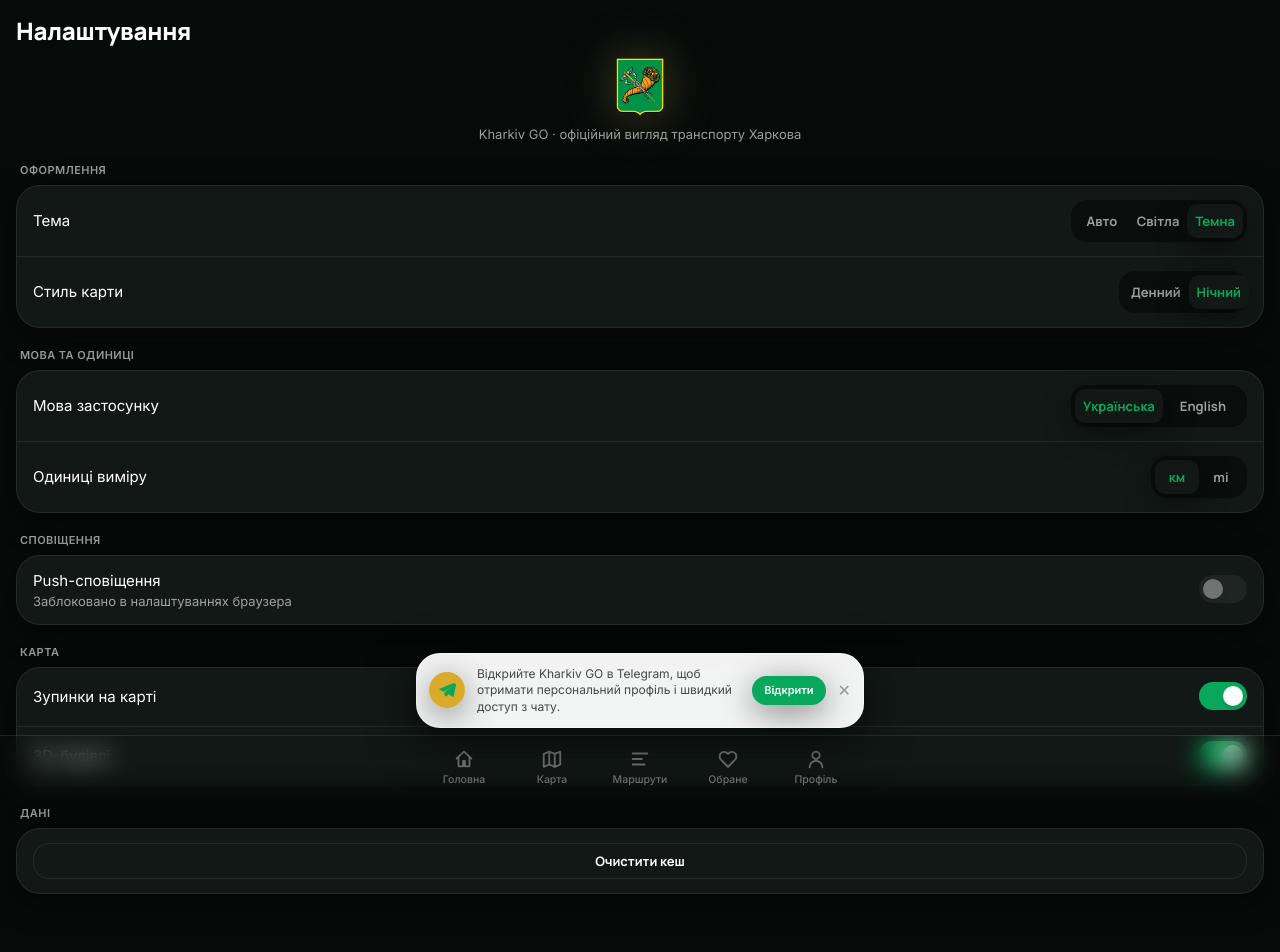
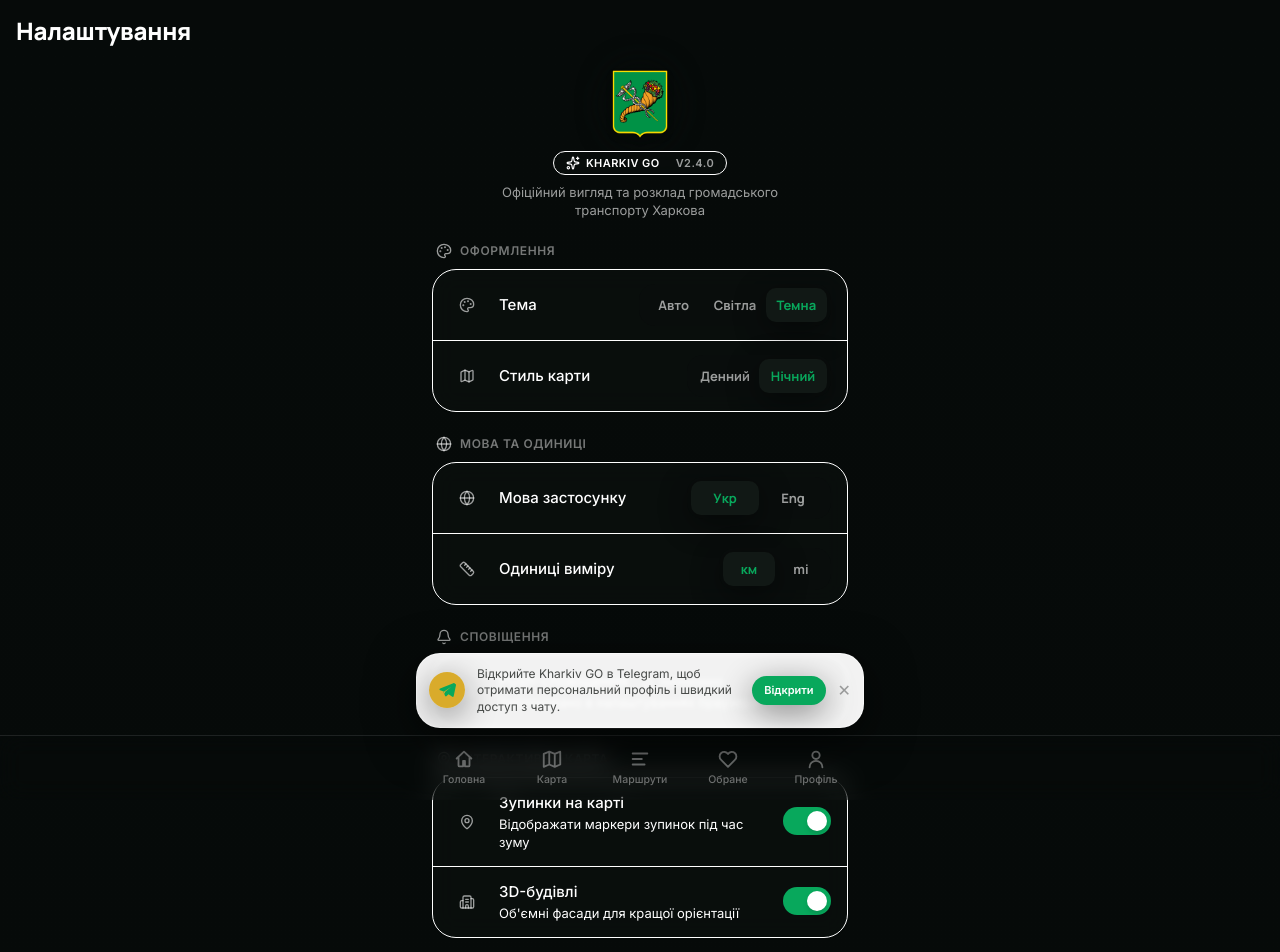
Before and after one commit to Travkaa52/rharkivGOO, a React (Vite) app in the folder frontend/: page /settings in a window 1280 px wide. Shown: the top 952 px of the page. Built offline with nearby package versions, Linux system fonts and the light colour scheme.

Commit message:
Update SettingsPage.tsx

```diff
--- a/frontend/src/pages/SettingsPage.tsx
+++ b/frontend/src/pages/SettingsPage.tsx
@@ -1,34 +1,80 @@
 import { useState, type ReactNode } from 'react';
+import {
+  Palette,
+  Map,
+  Globe,
+  Ruler,
+  Bell,
+  Building2,
+  Database,
+  Check,
+  Trash2,
+  Sparkles,
+  AlertTriangle,
+  MapPin
+} from 'lucide-react';
 import { PageHeader } from '@/components/PageHeader';
 import { Card, SegmentedControl, Switch, Button, Emblem } from '@/components/ui';
 import { useSettingsStore } from '@/store/useSettingsStore';
 
-function Section({ title, children }: { title: string; children: ReactNode }) {
+interface SectionProps {
+  title: string;
+  icon?: ReactNode;
+  children: ReactNode;
+}
+
+function Section({ title, icon, children }: SectionProps) {
   return (
-    <section className="flex flex-col gap-2">
-      <h2 className="text-caption px-1 text-ink-muted">{title}</h2>
-      <Card padding="none" className="divide-y divide-border overflow-hidden">
+    <section className="flex flex-col gap-2.5">
+      <div className="flex items-center gap-2 px-1 text-ink-muted">
+        {icon && <span className="text-primary/80">{icon}</span>}
+        <h2 className="text-caption font-semibold uppercase tracking-wider text-xs opacity-75">
+          {title}
+        </h2>
+      </div>
+      <Card
+        padding="none"
+        className="divide-y divide-border/50 overflow-hidden rounded-2xl border border-border/60 bg-surface/80 backdrop-blur-md shadow-sm transition-all hover:border-border/80"
+      >
         {children}
       </Card>
     </section>
   );
 }
 
-function Row({ label, hint, control }: { label: string; hint?: string; control: ReactNode }) {
+interface RowProps {
+  label: string;
+  hint?: string;
+  icon?: ReactNode;
+  control: ReactNode;
+  badge?: ReactNode;
+}
+
+function Row({ label, hint, icon, control, badge }: RowProps) {
   return (
-    <div className="flex items-center justify-between gap-3 px-4 py-3.5">
-      <div className="min-w-0">
-        <p className="text-body text-ink-text">{label}</p>
-        {hint && <p className="text-body-sm text-ink-muted">{hint}</p>}
+    <div className="group flex items-center justify-between gap-3 px-4 py-3.5 transition-colors hover:bg-muted/30">
+      <div className="flex items-center gap-3.5 min-w-0">
+        {icon && (
+          <div className="flex h-9 w-9 shrink-0 items-center justify-center rounded-xl bg-muted/60 text-ink-muted transition-colors group-hover:bg-primary/10 group-hover:text-primary">
+            {icon}
+          </div>
+        )}
+        <div className="min-w-0">
+          <div className="flex items-center gap-2">
+            <p className="text-body font-medium text-ink-text">{label}</p>
+            {badge}
+          </div>
+          {hint && <p className="text-body-sm text-ink-muted/80 mt-0.5 leading-snug">{hint}</p>}
+        </div>
       </div>
-      <div className="shrink-0">{control}</div>
+      <div className="shrink-0 pl-2">{control}</div>
     </div>
   );
 }
 
 export function SettingsPage() {
   const settings = useSettingsStore();
-  const [clearing, setClearing] = useState<'idle' | 'done'>('idle');
+  const [clearingState, setClearingState] = useState<'idle' | 'loading' | 'done'>('idle');
   const [notifStatus, setNotifStatus] = useState<NotificationPermission | 'unsupported'>(
     typeof Notification !== 'undefined' ? Notification.permission : 'unsupported'
   );
@@ -43,24 +89,44 @@ export function SettingsPage() {
   };
 
   const handleClearCache = async () => {
+    setClearingState('loading');
     await settings.clearCache();
-    setClearing('done');
-    setTimeout(() => setClearing('idle'), 2000);
+    setClearingState('done');
+    setTimeout(() => setClearingState('idle'), 2500);
   };
 
   return (
-    <div className="min-h-dvh bg-bg pb-24">
+    <div className="min-h-dvh bg-gradient-to-b from-bg via-bg/95 to-bg pb-28 text-ink-text selection:bg-primary/20">
       <PageHeader title="Налаштування" />
 
-      <div className="flex flex-col items-center gap-2 px-4 pb-2 pt-1 text-center">
-        <Emblem size={48} glow />
-        <p className="text-body-sm text-ink-muted">Kharkiv GO · офіційний вигляд транспорту Харкова</p>
+      {/* Hero Badge Section */}
+      <div className="relative my-4 flex flex-col items-center justify-center gap-3 px-4 text-center">
+        <div className="relative">
+          <div className="absolute -inset-1 rounded-full bg-gradient-to-r from-primary/30 to-accent/30 blur-lg opacity-70 animate-pulse" />
+          <Emblem size={56} glow className="relative drop-shadow-md" />
+        </div>
+
+        <div className="flex flex-col items-center gap-1">
+          <div className="flex items-center gap-1.5 rounded-full border border-border/80 bg-surface/60 backdrop-blur-md px-3 py-1 shadow-2xs">
+            <Sparkles className="h-3.5 w-3.5 text-primary" />
+            <span className="text-caption font-semibold text-ink-text">Kharkiv GO</span>
+            <span className="h-1 w-1 rounded-full bg-ink-muted/40" />
+            <span className="text-caption text-ink-muted">v2.4.0</span>
+          </div>
+          <p className="text-body-sm text-ink-muted max-w-xs mt-1">
+            Офіційний вигляд та розклад громадського транспорту Харкова
+          </p>
+        </div>
       </div>
 
-      <div className="flex flex-col gap-5 px-4 pt-3">
-        <Section title="Оформлення">
+      {/* Main Settings Grid */}
+      <div className="flex flex-col gap-6 px-4 pt-2 max-w-md mx-auto">
+
+        {/* Оформлення */}
+        <Section title="Оформлення" icon={<Palette className="h-4 w-4" />}>
           <Row
             label="Тема"
+            icon={<Palette className="h-4 w-4" />}
             control={
               <SegmentedControl
                 value={settings.theme}
@@ -70,12 +136,13 @@ export function SettingsPage() {
                   { value: 'light', label: 'Світла' },
                   { value: 'dark', label: 'Темна' }
                 ]}
-                className="w-44"
+                className="w-48 shadow-2xs"
               />
             }
           />
           <Row
             label="Стиль карти"
+            icon={<Map className="h-4 w-4" />}
             control={
               <SegmentedControl
                 value={settings.mapStyle}
@@ -84,29 +151,32 @@ export function SettingsPage() {
                   { value: 'day', label: 'Денний' },
                   { value: 'night', label: 'Нічний' }
                 ]}
-                className="w-32"
+                className="w-36 shadow-2xs"
               />
             }
           />
         </Section>
 
-        <Section title="Мова та одиниці">
+        {/* Мова та одиниці */}
+        <Section title="Мова та одиниці" icon={<Globe className="h-4 w-4" />}>
           <Row
             label="Мова застосунку"
+            icon={<Globe className="h-4 w-4" />}
             control={
               <SegmentedControl
                 value={settings.language}
                 onChange={settings.setLanguage}
                 options={[
-                  { value: 'uk', label: 'Українська' },
-                  { value: 'en', label: 'English' }
+                  { value: 'uk', label: 'Укр' },
+                  { value: 'en', label: 'Eng' }
                 ]}
-                className="w-44"
+                className="w-36 shadow-2xs"
               />
             }
           />
           <Row
             label="Одиниці виміру"
+            icon={<Ruler className="h-4 w-4" />}
             control={
               <SegmentedControl
                 value={settings.units}
@@ -115,16 +185,29 @@ export function SettingsPage() {
                   { value: 'metric', label: 'км' },
                   { value: 'imperial', label: 'mi' }
                 ]}
-                className="w-24"
+                className="w-28 shadow-2xs"
               />
             }
           />
         </Section>
 
-        <Section title="Сповіщення">
+        {/* Сповіщення */}
+        <Section title="Сповіщення" icon={<Bell className="h-4 w-4" />}>
           <Row
             label="Push-сповіщення"
-            hint={notifStatus === 'denied' ? 'Заблоковано в налаштуваннях браузера' : 'Про затримки та зміни маршрутів'}
+            icon={<Bell className="h-4 w-4" />}
+            hint={
+              notifStatus === 'denied'
+                ? 'Заблоковано в налаштуваннях браузера'
+                : 'Про затримки, сирени та зміни маршрутів'
+            }
+            badge={
+              notifStatus === 'denied' ? (
+                <span className="inline-flex items-center gap-1 rounded-md bg-destructive/10 px-1.5 py-0.5 text-[10px] font-medium text-destructive">
+                  <AlertTriangle className="h-3 w-3" /> Заблоковано
+                </span>
+              ) : null
+            }
             control={
               <Switch
                 checked={settings.pushNotificationsEnabled}
@@ -136,21 +219,67 @@ export function SettingsPage() {
           />
         </Section>
 
-        <Section title="Карта">
+        {/* Карта */}
+        <Section title="Інтерактивна карта" icon={<MapPin className="h-4 w-4" />}>
           <Row
             label="Зупинки на карті"
-            control={<Switch checked={settings.showStopsOnMap} onChange={settings.toggleStopsOnMap} label="Зупинки на карті" />}
+            icon={<MapPin className="h-4 w-4" />}
+            hint="Відображати маркери зупинок під час зуму"
+            control={
+              <Switch
+                checked={settings.showStopsOnMap}
+                onChange={settings.toggleStopsOnMap}
+                label="Зупинки на карті"
+              />
+            }
           />
-          <Row label="3D-будівлі" control={<Switch checked={settings.is3DMode} onChange={settings.toggle3DMode} label="3D-будівлі" />} />
+          <Row
+            label="3D-будівлі"
+            icon={<Building2 className="h-4 w-4" />}
+            hint="Об'ємні фасади для кращої орієнтації"
+            control={
+              <Switch
+                checked={settings.is3DMode}
+                onChange={settings.toggle3DMode}
+                label="3D-будівлі"
+              />
+            }
+          />
         </Section>
 
-        <Section title="Дані">
-          <div className="px-4 py-3.5">
-            <Button variant="secondary" size="sm" fullWidth onClick={handleClearCache} disabled={clearing === 'done'}>
-              {clearing === 'done' ? 'Кеш очищено ✓' : 'Очистити кеш'}
+        {/* Пам'ять та кеш */}
+        <Section title="Пам'ять та дані" icon={<Database className="h-4 w-4" />}>
+          <div className="p-3.5">
+            <Button
+              variant={clearingState === 'done' ? 'success' : 'secondary'}
+              size="md"
+              fullWidth
+              onClick={handleClearCache}
+              disabled={clearingState !== 'idle'}
+              className="relative overflow-hidden transition-all duration-300 font-medium"
+            >
+              <div className="flex items-center justify-center gap-2">
+                {clearingState === 'loading' && (
+                  <div className="h-4 w-4 animate-spin rounded-full border-2 border-current border-t-transparent" />
+                )}
+                {clearingState === 'done' ? (
+                  <>
+                    <Check className="h-4 w-4 text-emerald-500 animate-bounce" />
+                    <span>Кеш успішно очищено</span>
+                  </>
+                ) : clearingState === 'loading' ? (
+                  <span>Очищення...</span>
+                ) : (
+                  <>
+                    <Trash2 className="h-4 w-4 opacity-70" />
+                    <span>Очистити локальний кеш</span>
+                  </>
+                )}
+              </div>
             </Button>
           </div>
         </Section>
+
       </div>
     </div>
   );
```
